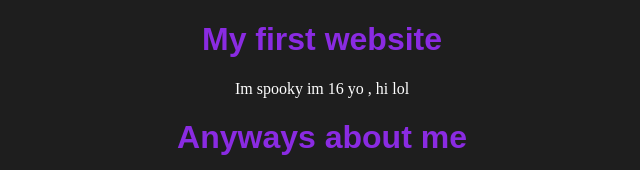
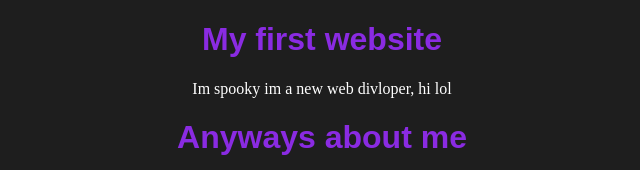
Before and after one commit to spkyalrnvm/firstsheet, a plain HTML site: page index.html in a window 1280 px wide. Shown: the top 170 px of the page, without its empty margins (318-958 px from the left). Drawn offline with Linux system fonts and the light colour scheme.

Commit message:
Update index.html

```diff
--- a/index.html
+++ b/index.html
@@ -8,7 +8,7 @@
 </head>
 <body>
     <h1>My first website</h1>
-    <p>Im spooky im 16 yo , hi lol</p>
+    <p>Im spooky im a new web divloper, hi lol</p>
 
     <h1>Anyways about me</h2>
     <p>I luv playing games, programming and well i luv watching anime.</p>
```
